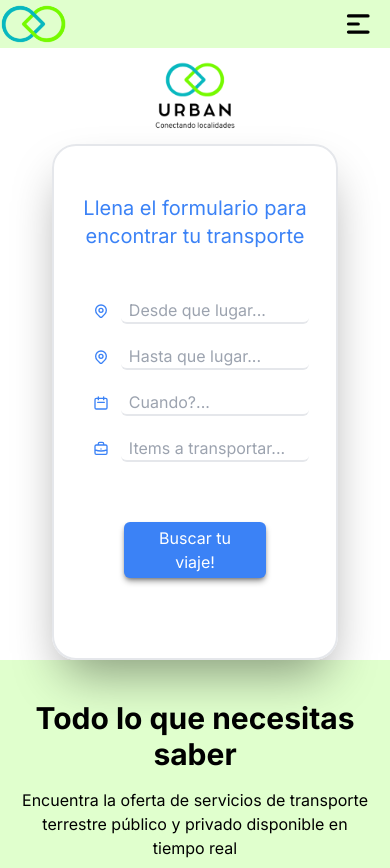
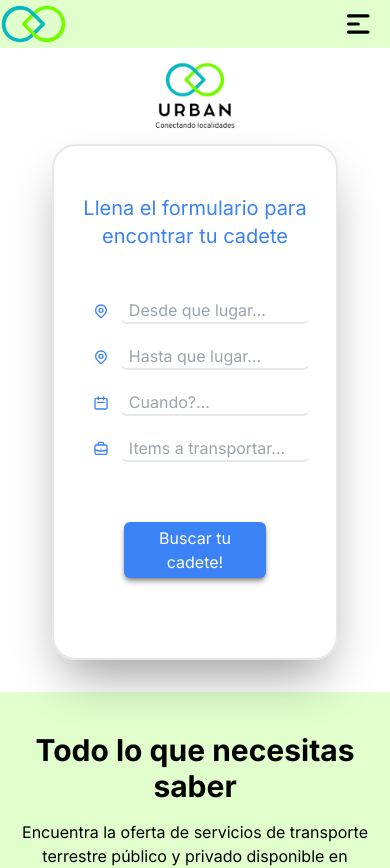
Before and after one commit to pablosecuen/Urban, a Next.js app in the folder client/: page /home/paqueteria in a window 390 px wide. Shown: the top 868 px of the page. Built offline with nearby package versions, Linux system fonts and the light colour scheme.

Commit message:
ajuste de estilo mobile

```diff
--- a/client/app/home/paqueteria/page.tsx
+++ b/client/app/home/paqueteria/page.tsx
@@ -2,9 +2,9 @@ import { HiOutlineLocationMarker, HiOutlineCalendar, HiOutlineBriefcase } from "
 
 export default function Paqueteria() {
   return (
-    <div className="w-4/5 mx-auto border-2 rounded-3xl shadow-2xl shadow-black/40">
+    <div className="w-4/5 mx-auto border-2 rounded-3xl shadow-2xl shadow-black/40 mb-8 lg:mb-0">
       <h1 className="text-blue text-center text-xl mt-12">
-        Llena el formulario para encontrar tu transporte
+        Llena el formulario para encontrar tu cadete
       </h1>
       <form className="flex flex-col gap-5 pb-20 pt-12 items-center justify-center">
         <div className="flex items-center justify-center">
@@ -27,7 +27,7 @@ export default function Paqueteria() {
           <input className="pl-2 w-2/3" placeholder="Items a transportar..." type="text" />
         </div>
 
-        <button className="w-1/2 mt-10">Buscar tu viaje!</button>
+        <button className="w-1/2 mt-10">Buscar tu cadete!</button>
       </form>
     </div>
   );
```
